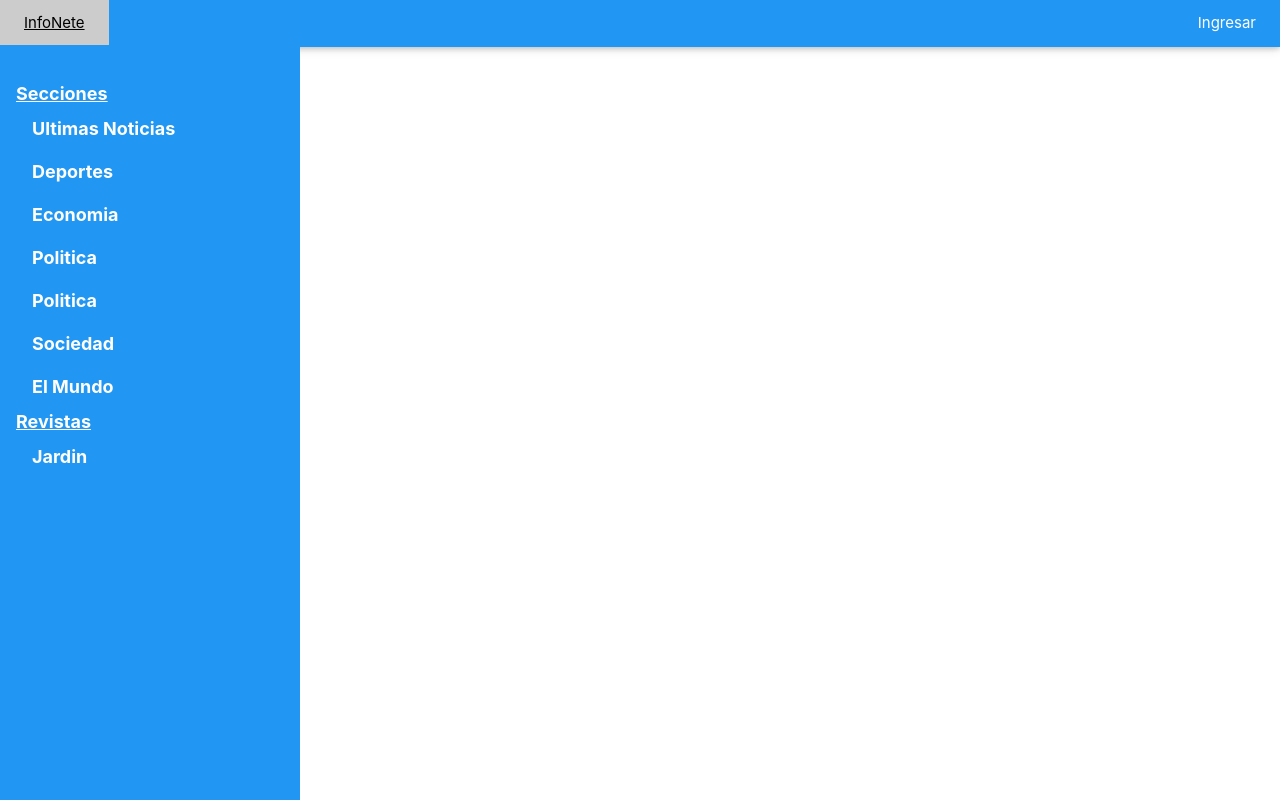
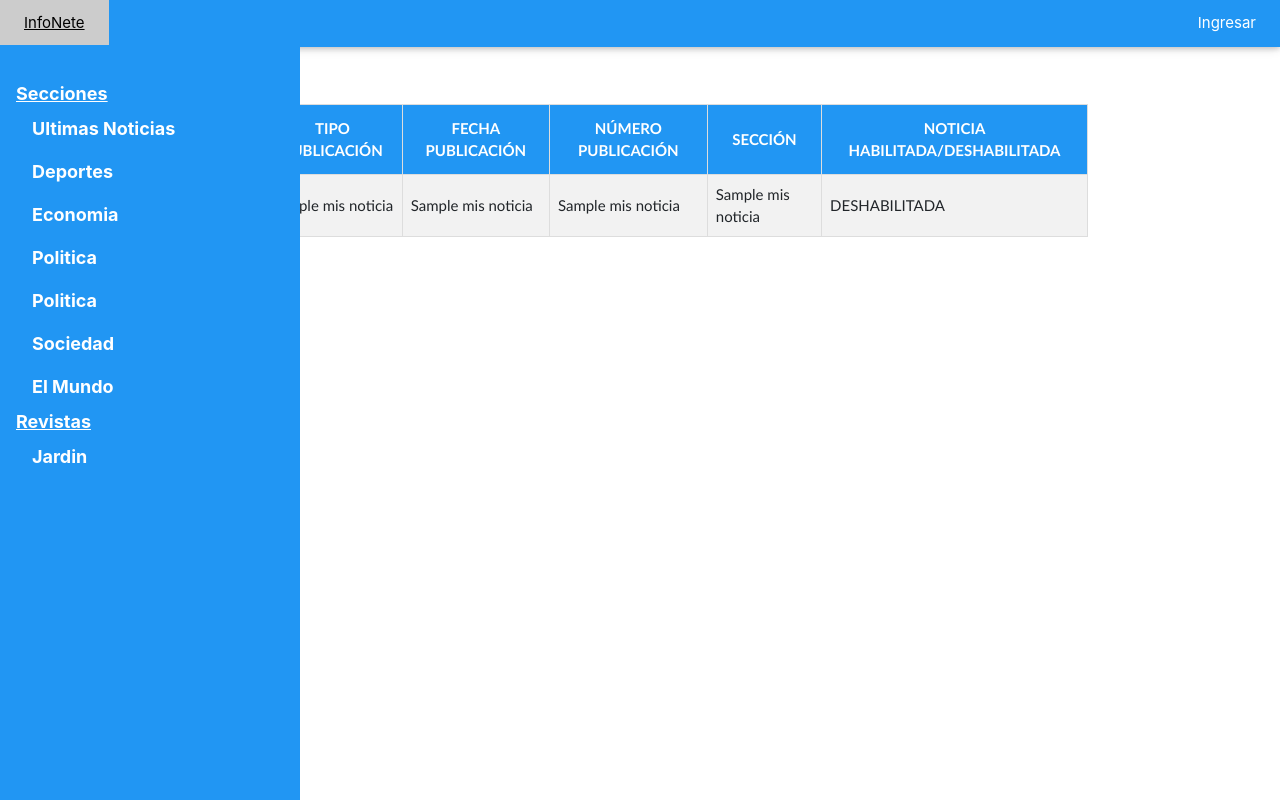
Before and after one commit to herreraluis93/TrabajoPracticoWeb2, a PHP site: the page made by view/misNoticias.php in a window 1280 px wide. Run offline with PHP 8.4, Linux system fonts and the light colour scheme; the template is opened without the code that fills it: most values are stand-ins (such as "Sample title", 1, 10 or a date in 2020); some libraries are stand-ins or nearby versions.

Commit message:
Mostrar noticias del contenidista

```diff
--- a/controller/noticiaController.php
+++ b/controller/noticiaController.php
@@ -122,8 +122,8 @@
 
         //**********************OBTIENE TODAS LAS NOTICIAS QUE CREÓ EL CONTENIDISTA REGISTRADO**********/
         public function misNoticias(){
-        //    $noticia = new NoticiaModel();
-        //    $misNoticias = $Noticia->obtenerMisNoticias();
+            $noticia = new NoticiaModel();
+            $misNoticias = $noticia->obtenerMisNoticias($_SESSION['usuario']->id_usuario);
             include_once("view/misNoticias.php");
         }
     }
--- a/view/misNoticias.php
+++ b/view/misNoticias.php
@@ -1,4 +1,33 @@
-<br/>
-<br/>
-<br/>
-<h1>MIS NOTICIAS</h1>
+<div class="contenedorHabilitar">
+  <h2>MIS NOTICIAS</h2>
+
+<table style="width:70%;">
+  <tr>
+    <th>TÍTULO</th>
+    <th>TIPO PUBLICACIÓN</th>
+    <th>FECHA PUBLICACIÓN</th>
+    <th>NÚMERO PUBLICACIÓN</th>
+    <th>SECCIÓN</th>
+    <th>NOTICIA HABILITADA/DESHABILITADA</th>
+  </tr>
+
+
+<?php foreach($misNoticias as $noticia): ?>
+
+  <tr>
+    <td><?=$noticia[0] ?></td>
+    <td><?=$noticia[1] ?></td>
+    <td><?=$noticia[2] ?></td>
+    <td><?=$noticia[3] ?></td>
+    <td><?=$noticia[4] ?></td>
+    <?php if($noticia[5] == 1): ?>
+        <td>HABILITADA</td>
+    <?php else: ?>
+        <td>DESHABILITADA</td>
+    <?php endif; ?>
+  </tr>
+
+<?php   endforeach; ?>
+
+</table>
+</div>
```
Also changed, not shown: model/noticiaModel.php (+10 -0 lines).
